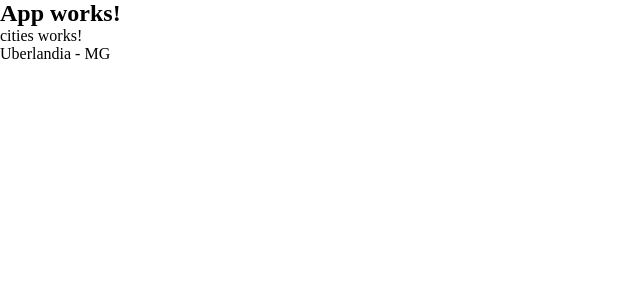
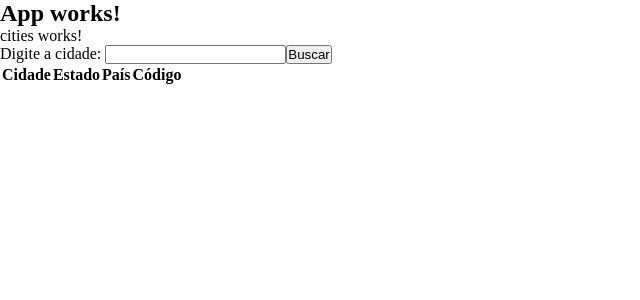
Before and after one commit to andreldcm989/App-Clima, an Angular app: page /cities/search in a window 1280 px wide. Shown: the top 300 px of the page, without its empty margins (0-640 px from the left). Built offline with nearby package versions, Linux system fonts and the light colour scheme.

Commit message:
Criação do Service Cities e teste de método GET na API funcionando

```diff
--- a/src/app/app.module.ts
+++ b/src/app/app.module.ts
@@ -1,3 +1,4 @@
+import { HttpClientModule } from '@angular/common/http';
 import { NgModule } from '@angular/core';
 import { BrowserModule } from '@angular/platform-browser';
 
@@ -7,7 +8,7 @@ import { SearchModule } from './search/search.module';
 
 @NgModule({
   declarations: [AppComponent],
-  imports: [BrowserModule, AppRoutingModule, SearchModule],
+  imports: [BrowserModule, AppRoutingModule, SearchModule, HttpClientModule],
   providers: [],
   bootstrap: [AppComponent],
 })
--- a/src/app/search/cities/cities.component.html
+++ b/src/app/search/cities/cities.component.html
@@ -1,5 +1,24 @@
 <p>cities works!</p>
 
-<ul *ngFor="let city of cities">
-  <li>{{ city.localizedName }} - {{ city.administrativeArea.id }}</li>
-</ul>
+<label for="cidade">Digite a cidade: </label>
+<input [(ngModel)]="cityName" type="text" name="cidade" id="cidade" />
+<button type="button" (click)="searchCity()">Buscar</button>
+<p>{{ cities[0] }}</p>
+<table>
+  <thead>
+    <tr>
+      <th>Cidade</th>
+      <th>Estado</th>
+      <th>País</th>
+      <th>Código</th>
+    </tr>
+  </thead>
+  <tbody>
+    <tr *ngFor="let city of cities">
+      <td>{{ city.LocalizedName }}</td>
+      <td>{{ city.AdministrativeArea.ID }}</td>
+      <td>{{ city.Country.LocalizedName }}</td>
+      <td>{{ city.ParentCity.Key }}</td>
+    </tr>
+  </tbody>
+</table>
--- a/src/app/search/cities/cities.component.ts
+++ b/src/app/search/cities/cities.component.ts
@@ -1,4 +1,5 @@
 import { Component } from '@angular/core';
+import { CitiesService } from './cities.service';
 import { City } from './model/city';
 
 @Component({
@@ -7,84 +8,15 @@ import { City } from './model/city';
   styleUrls: ['./cities.component.css'],
 })
 export class CitiesComponent {
-  cities: City[] = [
-    {
-      version: 1,
-      key: '1-33809_1_AL',
-      type: 'City',
-      rank: 35,
-      localizedName: 'Uberlandia',
-      englishName: 'Uberlândia',
-      primaryPostalCode: '',
-      region: {
-        id: 'SAM',
-        localizedName: 'South America',
-        englishName: 'South America',
-      },
-      country: {
-        id: 'BR',
-        localizedName: 'Brazil',
-        englishName: 'Brazil',
-      },
-      administrativeArea: {
-        id: 'MG',
-        localizedName: 'Minas Gerais',
-        englishName: 'Minas Gerais',
-        level: 1,
-        localizedType: 'State',
-        englishType: 'State',
-        countryID: 'BR',
-      },
-      timeZone: {
-        code: 'BRT',
-        name: 'America/Sao_Paulo',
-        gmtOffset: -3.0,
-        isDaylightSaving: false,
-        nextOffsetChange: null,
-      },
-      geoPosition: {
-        latitude: -18.919,
-        longitude: -48.278,
-        elevation: {
-          metric: {
-            value: 690.0,
-            unit: 'm',
-            unitType: 5,
-          },
-          imperial: {
-            value: 2263.0,
-            unit: 'ft',
-            unitType: 0,
-          },
-        },
-      },
-      isAlias: true,
-      parentCity: {
-        key: '33809',
-        localizedName: 'Uberlândia',
-        englishName: 'Uberlândia',
-      },
-      supplementalAdminAreas: [
-        {
-          level: 2,
-          localizedName: 'Uberlândia',
-          englishName: 'Uberlândia',
-        },
-        {
-          level: 3,
-          localizedName: 'Uberlândia',
-          englishName: 'Uberlândia',
-        },
-      ],
-      dataSets: [
-        'AirQualityCurrentConditions',
-        'AirQualityForecasts',
-        'Alerts',
-        'FutureRadar',
-        'MinuteCast',
-        'Radar',
-      ],
-    },
-  ];
-  constructor() {}
+  cities: City[] = [];
+
+  cityName = '';
+
+  constructor(private citiesService: CitiesService) {}
+
+  searchCity() {
+    this.citiesService
+      .searchCity(this.cityName)
+      .subscribe((cities) => (this.cities = cities));
+  }
 }
--- /dev/null
+++ b/src/app/search/cities/cities.service.ts
@@ -0,0 +1,23 @@
+import { HttpClient, HttpParams } from '@angular/common/http';
+import { Injectable } from '@angular/core';
+import { Observable } from 'rxjs';
+import { City } from './model/city';
+
+@Injectable({
+  providedIn: 'root',
+})
+export class CitiesService {
+  private readonly API: string =
+    'http://dataservice.accuweather.com/locations/v1/cities/search';
+
+  private apikey = 'LNv8cNMgjuNK23TAr0dhyQn7ZeKwFLMt';
+
+  constructor(private http: HttpClient) {}
+
+  searchCity(cityName: string): Observable<City[]> {
+    let params = new HttpParams();
+    params = params.set('apikey', this.apikey);
+    params = params.set('q', cityName);
+    return this.http.get<City[]>(this.API, { params });
+  }
+}
```
Also changed, not shown: src/app/search/cities/model/city.ts (+48 -48 lines), src/app/search/search.module.ts (+5 -3 lines).
